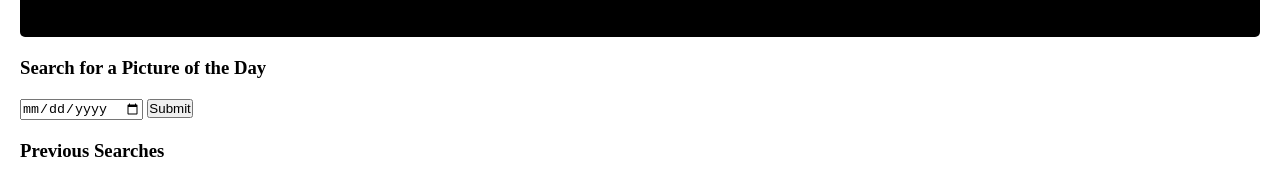
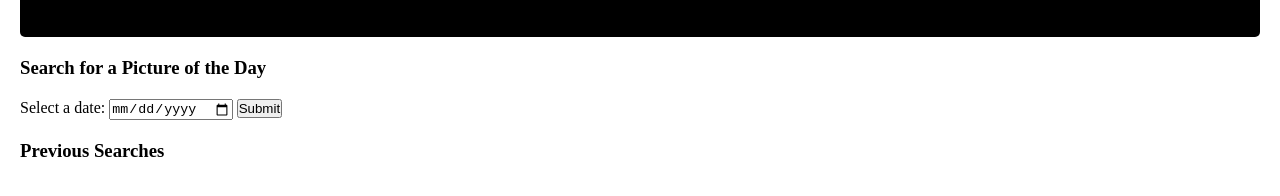
Before and after one commit to ak1303/Nasa-Picture-Of-the-Day, a plain HTML site: page index.html in a window 1280 px wide. Shown: the part 600-796 px from the top of the page. Drawn offline with Linux system fonts and the light colour scheme; no server answers.

Commit message:
added label for date

```diff
--- a/index.html
+++ b/index.html
@@ -19,6 +19,7 @@
         </div>
         <h3>Search for a Picture of the Day</h3>
         <form action="" class="" id="search-form">
+            <label for="search-input">Select a date:</label>
             <input type="date" id="search-input">
             <button type="submit" id="submit">Submit</button>
         </form>
```
